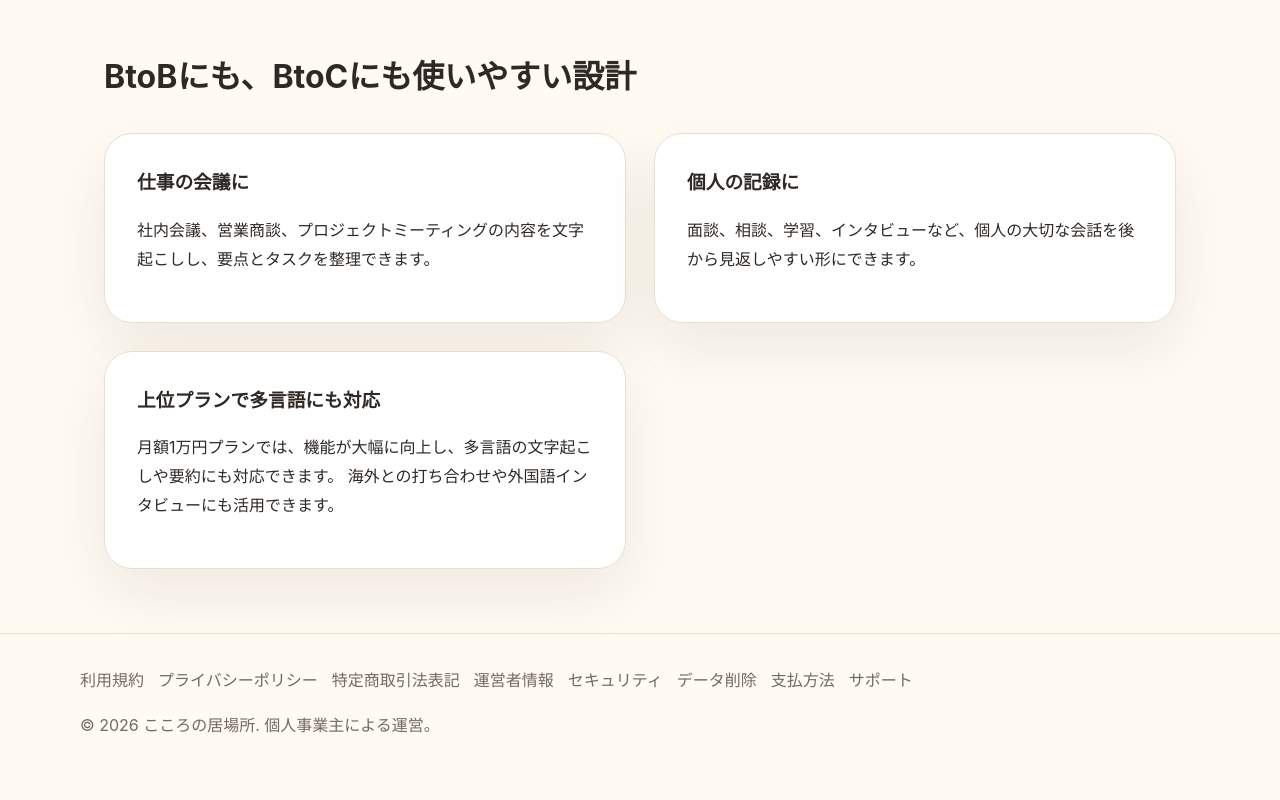
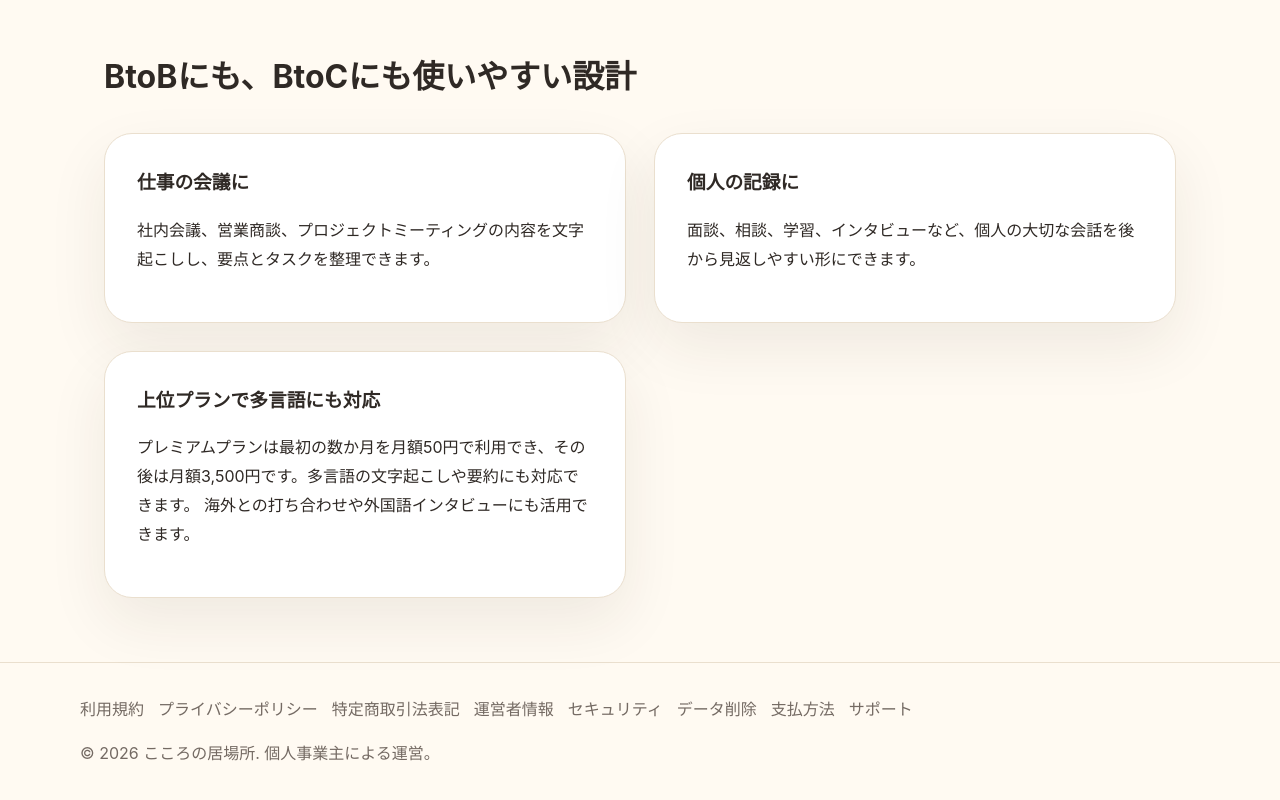
Before and after one commit to Yuki-ux-jpg-png/ai_gijiroku, a Next.js app: page / in a window 1280 px wide. Shown: the part 1160-1960 px from the top of the page. Built offline with nearby package versions, Linux system fonts and the light colour scheme.

Commit message:
Add files via upload

```diff
--- a/app/page.tsx
+++ b/app/page.tsx
@@ -83,7 +83,7 @@ export default function Home() {
             <div className="card">
               <h3>上位プランで多言語にも対応</h3>
               <p>
-                月額1万円プランでは、機能が大幅に向上し、多言語の文字起こしや要約にも対応できます。
+                プレミアムプランは最初の数か月を月額50円で利用でき、その後は月額3,500円です。多言語の文字起こしや要約にも対応できます。
                 海外との打ち合わせや外国語インタビューにも活用できます。
               </p>
             </div>
```
